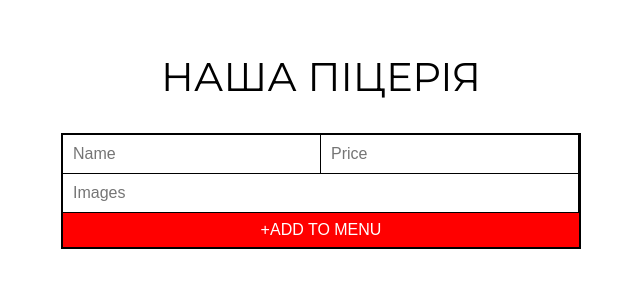
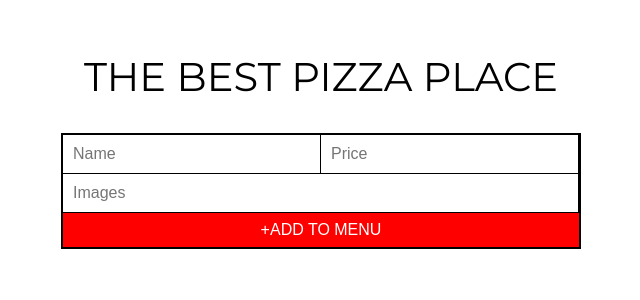
Before and after one commit to 0trava/Pizza_Typescript_React, a React (Create React App) app: page / in a window 1280 px wide. Shown: the top 300 px of the page, without its empty margins (319-959 px from the left). Built offline with nearby package versions, Linux system fonts and the light colour scheme.

Commit message:
add title

```diff
--- a/src/App.tsx
+++ b/src/App.tsx
@@ -23,7 +23,7 @@ const App: FC = () => {
   return (
     <div className="App">
       <div className='wrap'>
-        <span className='heading'>Наша піцерія</span>
+        <span className='heading'>The Best PiZZa place </span>
         <AddPizzaForm addPizza={addPizza}/>
         <DisplayPizzas pizzasList={pizzasList}  updatePizza={updatePizza}/>
       </div>
```
